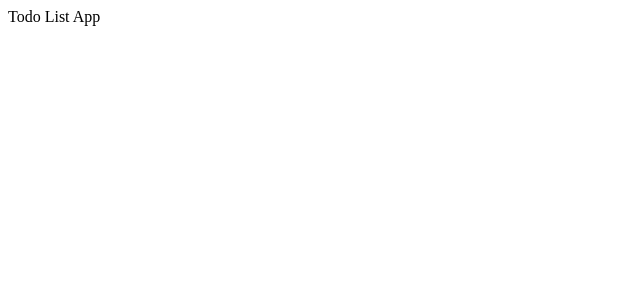
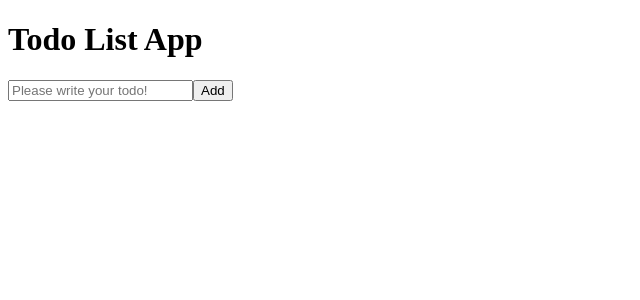
Before and after one commit to lazatdev/todo-list-app, a React (Vite) app: page / in a window 1280 px wide. Shown: the top 300 px of the page, without its empty margins (0-640 px from the left). Built offline with nearby package versions, Linux system fonts and the light colour scheme.

Commit message:
Create todo form

```diff
--- a/src/App.jsx
+++ b/src/App.jsx
@@ -1,11 +1,15 @@
 import React from 'react';
+import TodoForm from './components/TodoForm';
 
 function App() {
 
   return (
-    <div className="App">
-      Todo List App
-    </div>
+    <main>
+      <div className="container">
+        <h1>Todo List App</h1>
+        <TodoForm/>
+      </div>
+    </main>
   )
 }
 
--- a/src/components/Button.jsx
+++ b/src/components/Button.jsx
@@ -0,0 +1,14 @@
+import React from 'react';
+
+let Button = ({backgroundColor, fontColor, content}) =>
+{
+    let btnStyle = {
+        backgroundColor: backgroundColor,
+        color: fontColor
+    }
+    return (
+        <button style={btnStyle}>{content}</button>
+    )
+}
+
+export default Button;
--- a/src/components/TodoForm.jsx
+++ b/src/components/TodoForm.jsx
@@ -0,0 +1,27 @@
+import React, {useState} from 'react';
+import Button from './Button';
+
+let TodoForm = () =>
+{
+    let [input, setInput] = useState('');
+
+    // Helper Functions
+    let handleChange = (event)=>
+    {
+        setInput(event.target.value);
+    }
+
+    return (
+        <form className='todoForm'>
+            <input
+                type='text'
+                placeholder='Please write your todo!'
+                value={input}
+                onChange={handleChange}
+            />
+            <Button content={'Add'}/>
+        </form>
+    );
+}
+
+export default TodoForm;
```
